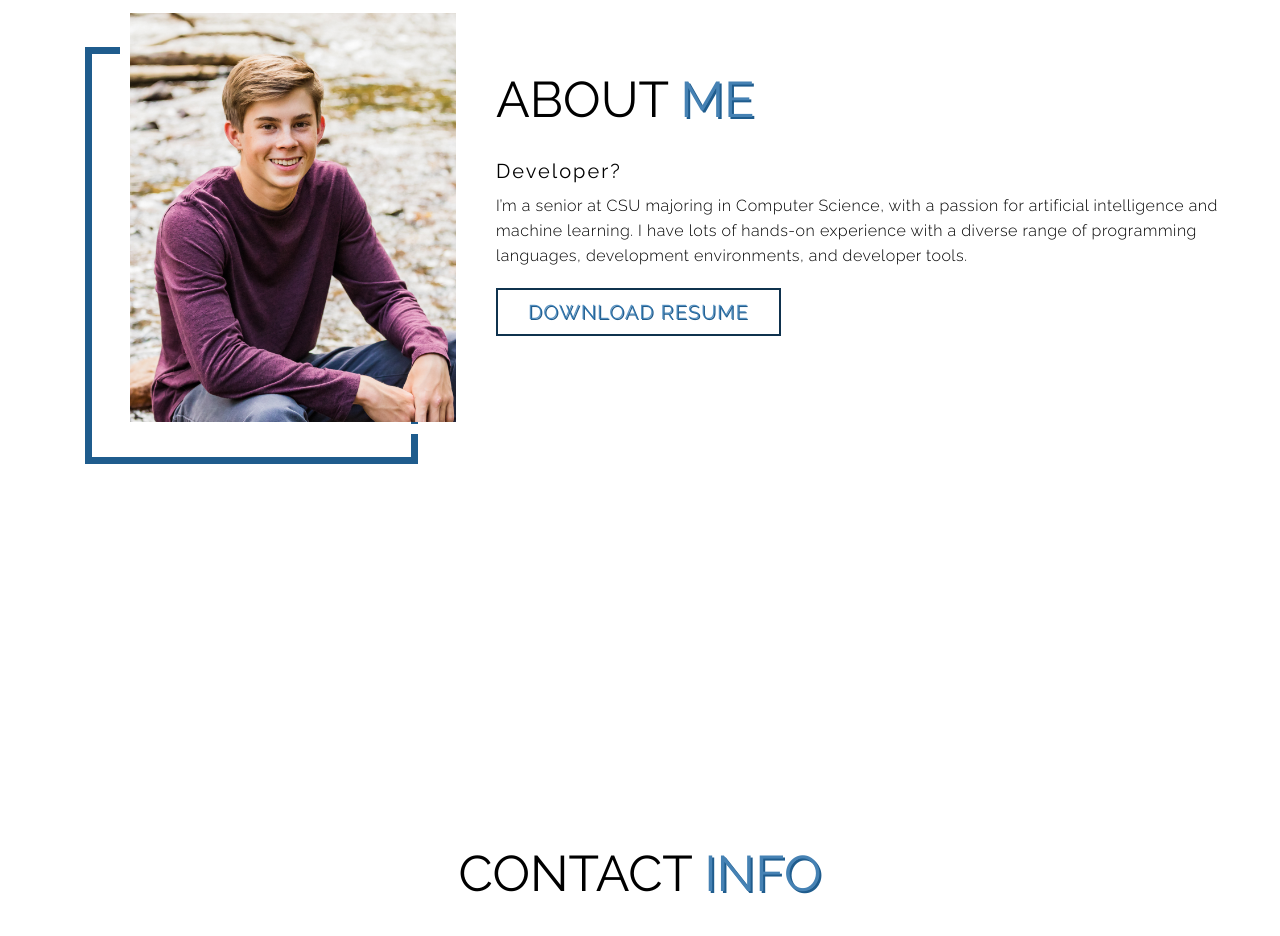
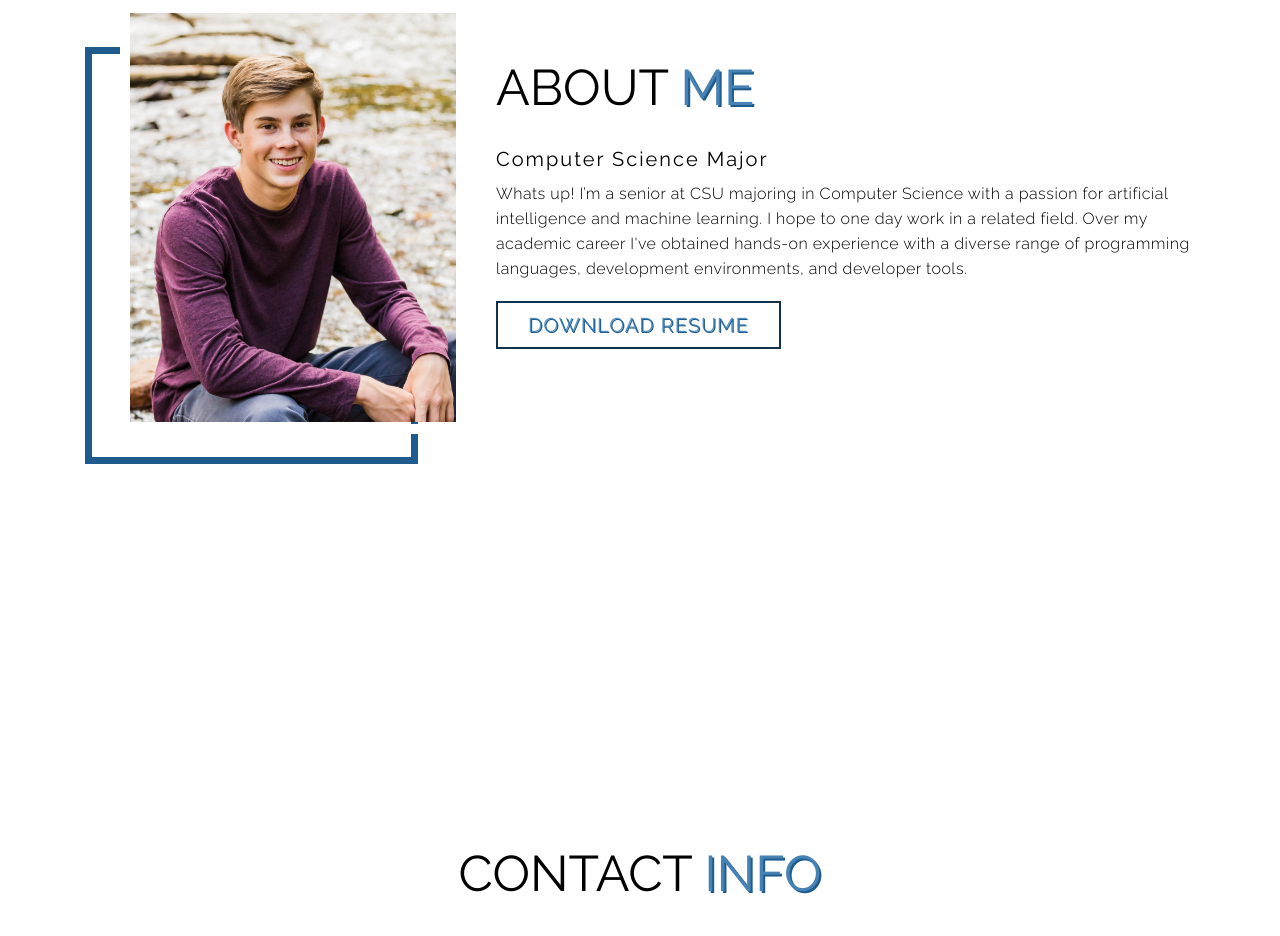
Before and after one commit to Swade1227/portfolio-website, a plain HTML site: page index.html in a window 1280 px wide. Shown: the part 2506-3442 px from the top of the page. Drawn offline with Linux system fonts and the light colour scheme.

Commit message:
Update index.html

```diff
--- a/index.html
+++ b/index.html
@@ -132,10 +132,11 @@
         </div>
         <div class="col-right">
           <h1 class="section-title">About <span>Me</span></h1>
-          <h2>Developer?</h2>
+          <h2>Computer Science Major</h2>
           <p>
-            I’m a senior at CSU majoring in Computer Science, with a passion for artificial intelligence and machine learning.
-            I have lots of hands-on experience with a diverse range of programming languages, development environments, and developer tools.
+            Whats up! I’m a senior at CSU majoring in Computer Science with a passion for artificial intelligence and machine learning. I hope
+            to one day work in a related field. Over my academic career I've obtained hands-on experience with a diverse range of programming languages, development environments,
+            and developer tools.
           </p>
           <a href="./Resume.pdf" class="cta" download="Resume.pdf"
             >Download Resume</a
```
